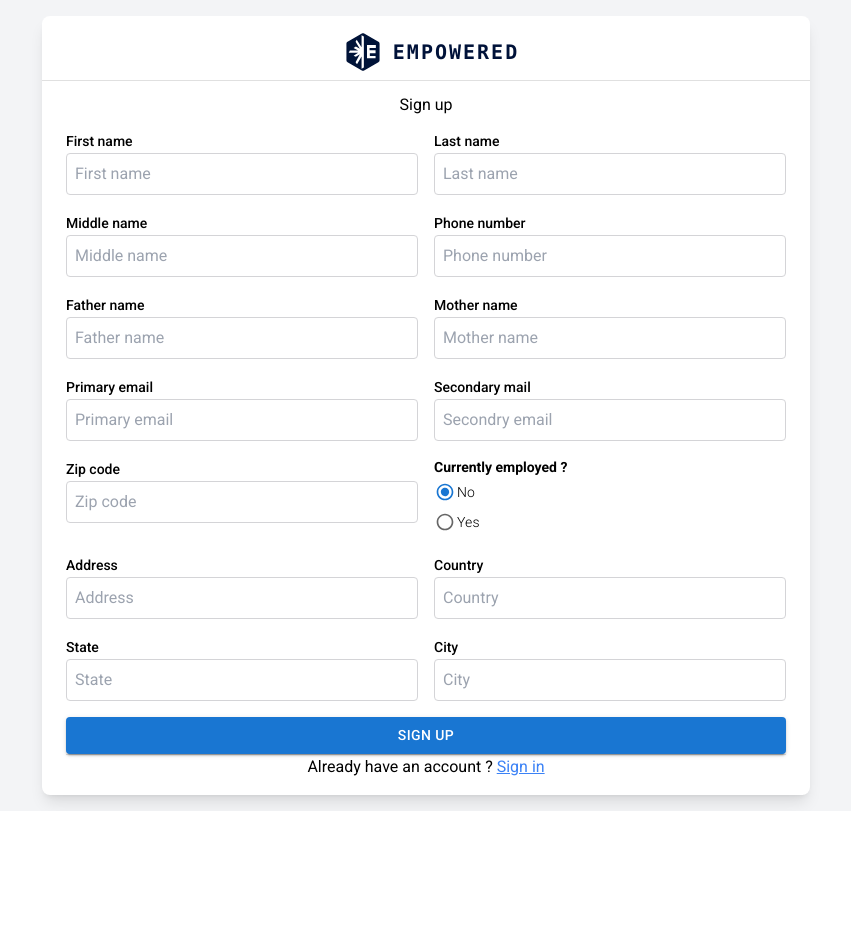
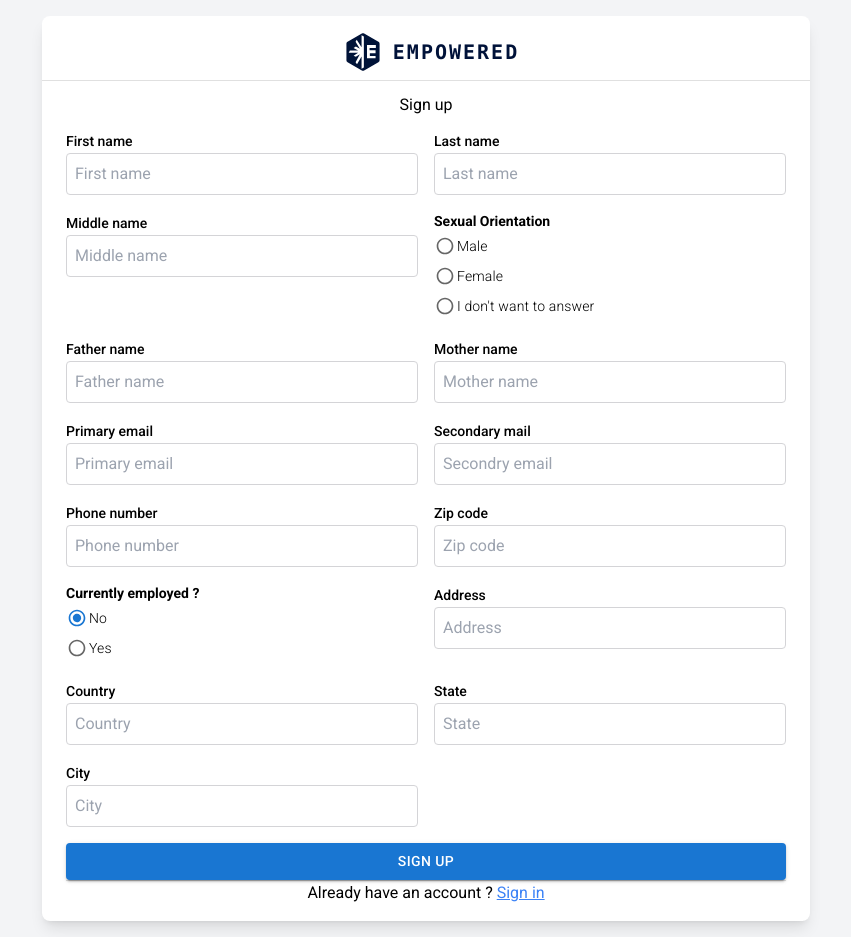
Before and after one commit to webninjavaibhav/Activity-library-demo-, a Next.js app: page /register in a window 1280 px wide. Shown: the whole page, without its empty margins (214-1065 px from the left). Before the commit the page ends 811 px from the top, so only its background shows below. Built offline with nearby package versions, Linux system fonts and the light colour scheme.

Commit message:
fix the fields

```diff
--- a/src/app/(auth)/register/constants/constants.ts
+++ b/src/app/(auth)/register/constants/constants.ts
@@ -7,3 +7,9 @@ export const subjectOptions: SubjectProp[] = [
   { value: false, label: "No" },
   { value:true, label: "Yes" },
 ];
+
+export const genders = [
+  { value:'male', label: "Male"},
+  { value:'female', label: "Female" },
+  { value:'i don\'t want to answer', label: "I don't want to answer" },
+]
--- a/src/app/(auth)/register/page.tsx
+++ b/src/app/(auth)/register/page.tsx
@@ -5,7 +5,7 @@ import Input from "@/components/common/Input";
 import { Button } from "@/components/common/Button";
 import LogoIcon from "../../../../public/images/logo";
 import RadioGroups from "@/components/common/RadioGroups";
-import { subjectOptions } from "./constants/constants";
+import { subjectOptions, genders } from "./constants/constants";
 
 export default function Home() {
   const { formValues, handleChange, handleSubmit, router } = useSignUp();
@@ -57,13 +57,12 @@ export default function Home() {
               />
             </div>
             <div>
-              <Input
-                type="name"
-                label="Phone number"
-                name="mobilePhone"
-                placeholder="Phone number"
-                value={formValues.mobilePhone}
-                handleInput={handleChange}
+              <RadioGroups
+                label="Sexual Orientation"
+                name="Sex"
+                value={formValues.Sex}
+                options={genders}
+                handleChange={handleChange}
               />
             </div>
             <div>
@@ -107,7 +106,16 @@ export default function Home() {
                 handleInput={handleChange}
               />
             </div>
-
+            <div>
+              <Input
+                type="name"
+                label="Phone number"
+                name="mobilePhone"
+                placeholder="Phone number"
+                value={formValues.mobilePhone}
+                handleInput={handleChange}
+              />
+            </div>
             <div>
               <Input
                 type="zipcode"
--- a/src/app/(users)/users/Modals/EditUser.tsx
+++ b/src/app/(users)/users/Modals/EditUser.tsx
@@ -3,7 +3,10 @@ import { IconButton, Stack } from "@mui/material";
 import Input from "@/components/common/Input";
 import { Button } from "@/components/common/Button";
 import RadioGroups from "@/components/common/RadioGroups";
-import { subjectOptions } from "@/app/(auth)/register/constants/constants";
+import {
+  genders,
+  subjectOptions,
+} from "@/app/(auth)/register/constants/constants";
 import CircularLoader from "@/components/common/Loader/CircularLoader";
 import useEditUser, { FormProps } from "../hooks/useEditUser";
 import Icons from "@/components/common/Icons";
@@ -37,7 +40,7 @@ function EditUser({ user, updateUser, closeModal, isLoading }: EditPorps) {
           updateUser(formValues, user.id);
         }}
       >
-        <div className=" grid grid-cols-2 gap-4 mb-4">
+        <div className="grid grid-cols-2 gap-4 mb-4 h-[75vh] overflow-auto">
           <div>
             <Input
               type="name"
@@ -69,13 +72,12 @@ function EditUser({ user, updateUser, closeModal, isLoading }: EditPorps) {
             />
           </div>
           <div>
-            <Input
-              type="name"
-              label="Phone number"
-              name="mobilePhone"
-              placeholder="Phone number"
-              value={formValues.mobilePhone}
-              handleInput={handleChange}
+            <RadioGroups
+              label="Sexual Orientation"
+              name="Sex"
+              value={formValues.Sex}
+              options={genders}
+              handleChange={handleChange}
             />
           </div>
           <div>
@@ -119,7 +121,16 @@ function EditUser({ user, updateUser, closeModal, isLoading }: EditPorps) {
               handleInput={handleChange}
             />
           </div>
-
+          <div>
+            <Input
+              type="name"
+              label="Phone number"
+              name="mobilePhone"
+              placeholder="Phone number"
+              value={formValues.mobilePhone}
+              handleInput={handleChange}
+            />
+          </div>
           <div>
             <Input
               type="zipcode"
```
